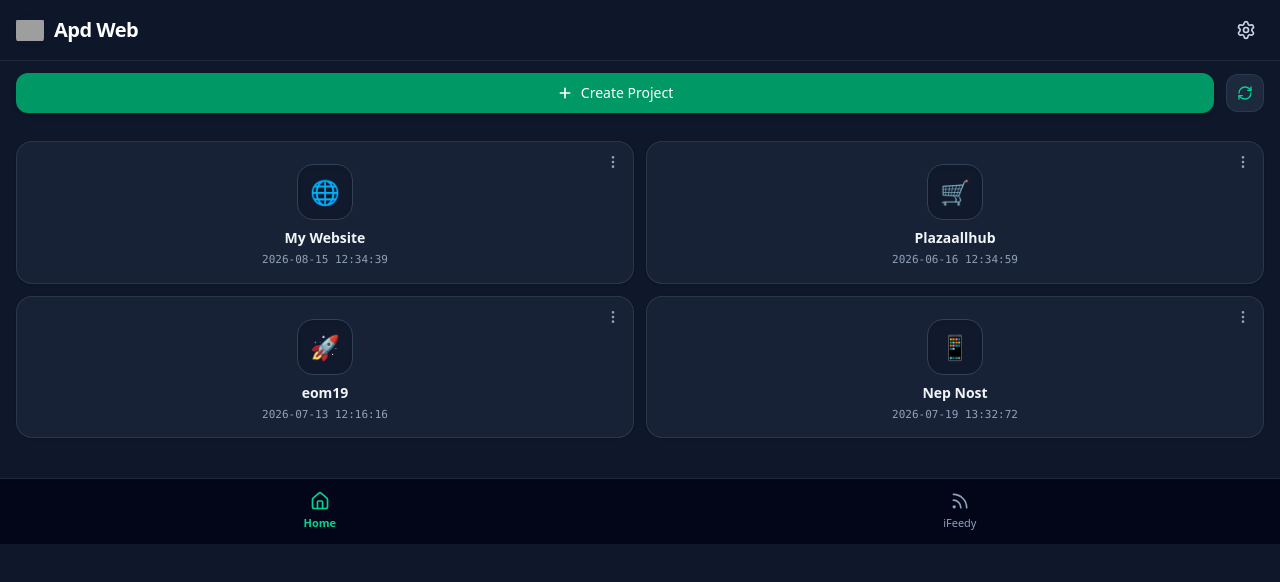
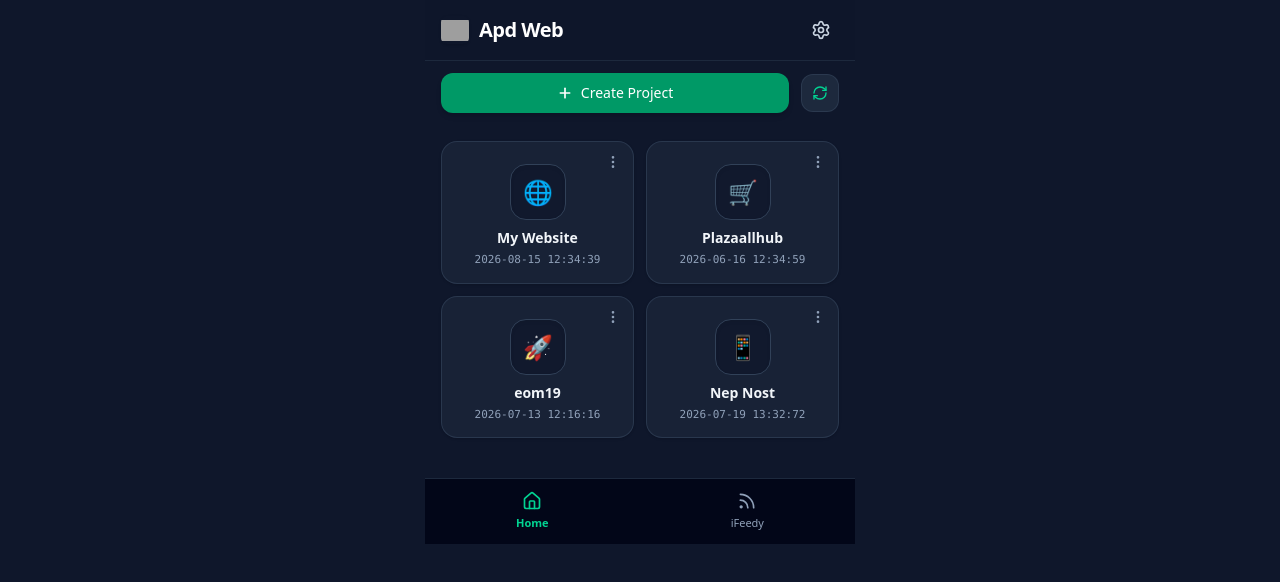
Before and after one commit to alexaidevloper-svg/Apdweb, a React (Vite) app: page / in a window 1280 px wide. Shown: the top 582 px of the page. Built offline with nearby package versions, Linux system fonts and the light colour scheme; grey boxes are pictures that could not be loaded.

Commit message:
Refactor AndroidFrame layout for better centering

```diff
--- a/src/components/AndroidFrame.tsx
+++ b/src/components/AndroidFrame.tsx
@@ -11,10 +11,10 @@ export const AndroidFrame: React.FC<AndroidFrameProps> = ({
   children,
 }) => {
   return (
-    <div className="min-h-screen w-full bg-slate-900 text-slate-100 overflow-x-hidden">
-      <div className="min-h-screen w-full bg-slate-900">
+    <div className="min-h-screen w-full bg-slate-900 flex justify-center overflow-x-hidden">
+      <main className="w-full max-w-[430px] min-h-screen bg-slate-900 overflow-x-hidden">
         {children}
-      </div>
+      </main>
     </div>
   );
 };
```
